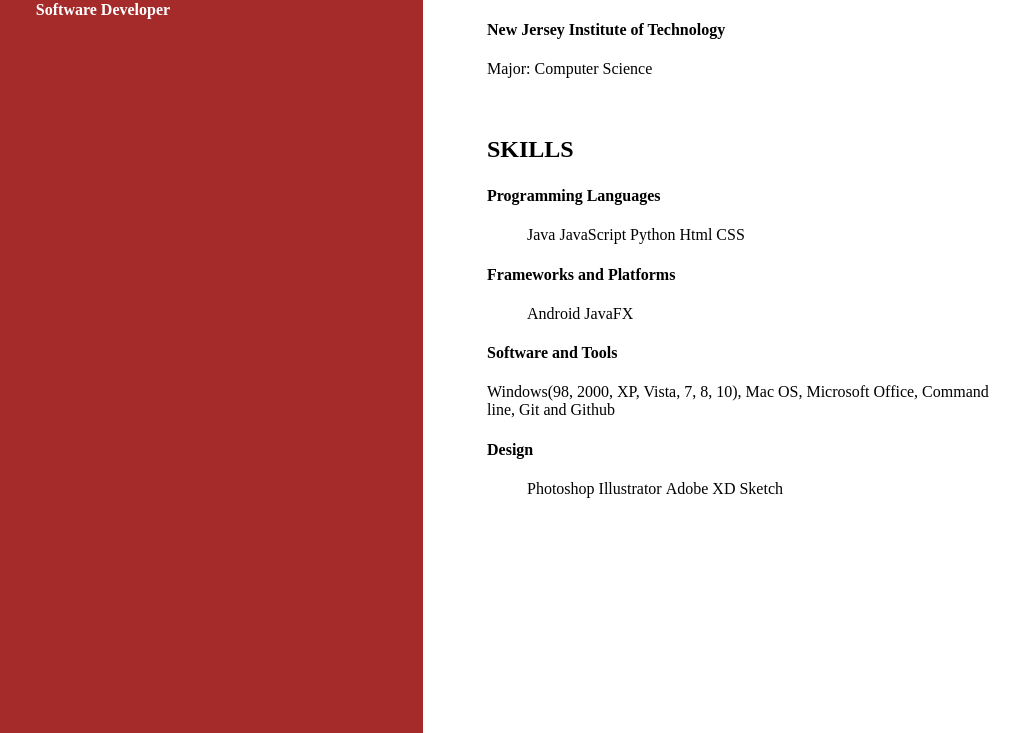
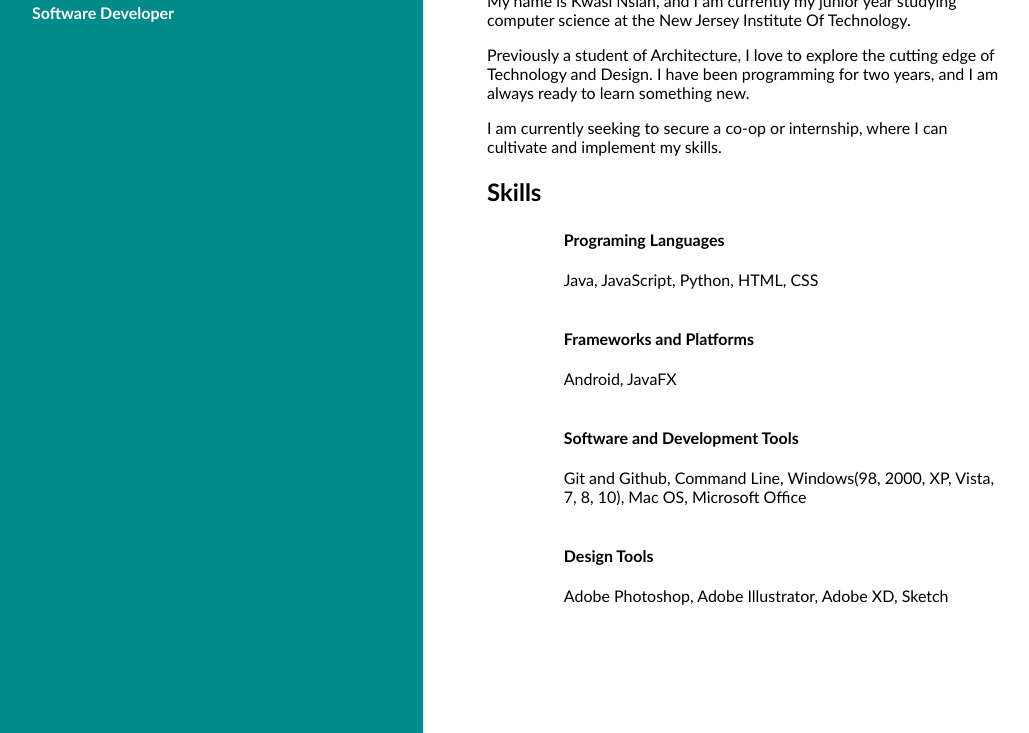
Before and after one commit to grayowldev/grayowldev.github.io, a plain HTML site: page index.html in a window 1280 px wide. Shown: the part 67-800 px from the top of the page, without its empty margins (217-1246 px from the left). Drawn offline with Linux system fonts and the light colour scheme.

Commit message:
minor modifications

```diff
--- a/index.html
+++ b/index.html
@@ -17,74 +17,42 @@
 
 
 
-            <div class="introduction"></div>
+            <div class="introduction">
+                <h3>Introduction</h3>
+                <p>My name is Kwasi Nsiah, and I am currently my junior year studying computer science
+                    at the New Jersey Institute Of Technology.</p>
+                <p>Previously a student of Architecture, I love to explore the cutting edge of Technology and Design.
+                    I have been programming for two years, and I am always ready to learn something new.</p>
+                <p id="objective">I am currently seeking to secure a co-op or internship,
+                    where I can cultivate and implement my skills.</p>
+            </div>
+            <!--
             <div class="education">
                 <h3>Education</h3>
-                <h4>New Jersey Institute of Technology</h4>
-                <p>Major: Computer Science</p>
             </div>
-            <div class="skills"></div>
+            -->
+            <div class="skills">
+                <h3>Skills</h3>
+                <div id="programming-languages">
+                    <h4>Programing Languages</h4>
+                    <p>Java, JavaScript, Python, HTML, CSS</p>
+                </div>
+                <div id="frameworks-platforms">
+                    <h4>Frameworks and Platforms</h4>
+                    <p>Android, JavaFX</p>
+                </div>
+                <div id="software-devTools">
+                    <h4>Software and Development Tools</h4>
+                    <p>Git and Github, Command Line, Windows(98, 2000, XP, Vista, 7, 8, 10), Mac OS,
+                        Microsoft Office</p>
+                </div>
+                <div id="design-tools">
+                    <h4>Design Tools</h4>
+                    <p>Adobe Photoshop, Adobe Illustrator, Adobe XD, Sketch</p>
+                </div>
+            </div>
             <div class="key-courses"></div>
             <div class="hobbies"></div>
-
-
-
-
-
-
-
-
-
-
-
-
-
-
-
-
-
-
-
-
-
-
-
-
-            <h3>SKILLS</h3>
-
-            <h4>Programming Languages</h4>
-            <ul>
-                <li>Java</li>
-                <li>JavaScript</li>
-                <li>Python</li>
-                <li>Html</li>
-                <li>CSS</li>
-
-            </ul>
-
-            <h4>Frameworks and Platforms</h4>
-            <ul>
-                <li>Android</li>
-                <li>JavaFX</li>
-            </ul>
-
-            <h4>Software and Tools</h4>
-            <!--ul>
-                <li>Windows(98, 2000, XP, Vista, 7, 8, 10)</li>
-                <li>Mac OS</li>
-                <li>Microsoft Office</li>
-                <li>Command line</li>
-                <li>Git and Github</li>
-            </ul-->
-            <p>Windows(98, 2000, XP, Vista, 7, 8, 10), Mac OS, Microsoft Office, Command line, Git and Github</p>
-
-            <h4>Design</h4>
-            <ul>
-                <li>Photoshop</li>
-                <li>Illustrator</li>
-                <li>Adobe XD</li>
-                <li>Sketch</li>
-            </ul>
 
 
 
--- a/resume-css.css
+++ b/resume-css.css
@@ -1,6 +1,7 @@
 /*  Tag Level   */
 * {
     box-sizing: border-box;
+    font-family: Trebuchet MS, Georgia, Garamond, ‘Times New Roman’, Times, serif;
 }
 body {
     overflow-x: hidden;
@@ -16,13 +17,15 @@ h5 {}
 h6 {}
 
 /*  Id Level    */
+#objective {}
+
 
 /**/
 /*  Class Level */
 .education {}
 .introduction {}
 .left-side {
-    background-color:#A52A2A;
+    background-color: darkcyan;
     width: 50%;
     height: 100%;
     float: left;
@@ -52,6 +55,13 @@ body {
     padding: 0;
     margin: 0;
 }
+#design-tools,
+#frameworks-platforms,
+#programming-languages,
+#software-devTools {
+    padding-left: 15%;
+    padding-top: 0.5%;
+}
 .right-side li {
     display: inline;
 }
@@ -62,7 +72,8 @@ body {
 
 }
 .skills h3 {
-    text-align: start;
+    display: inline;
 }
+.skills h4 {}
 
 /**/
```
